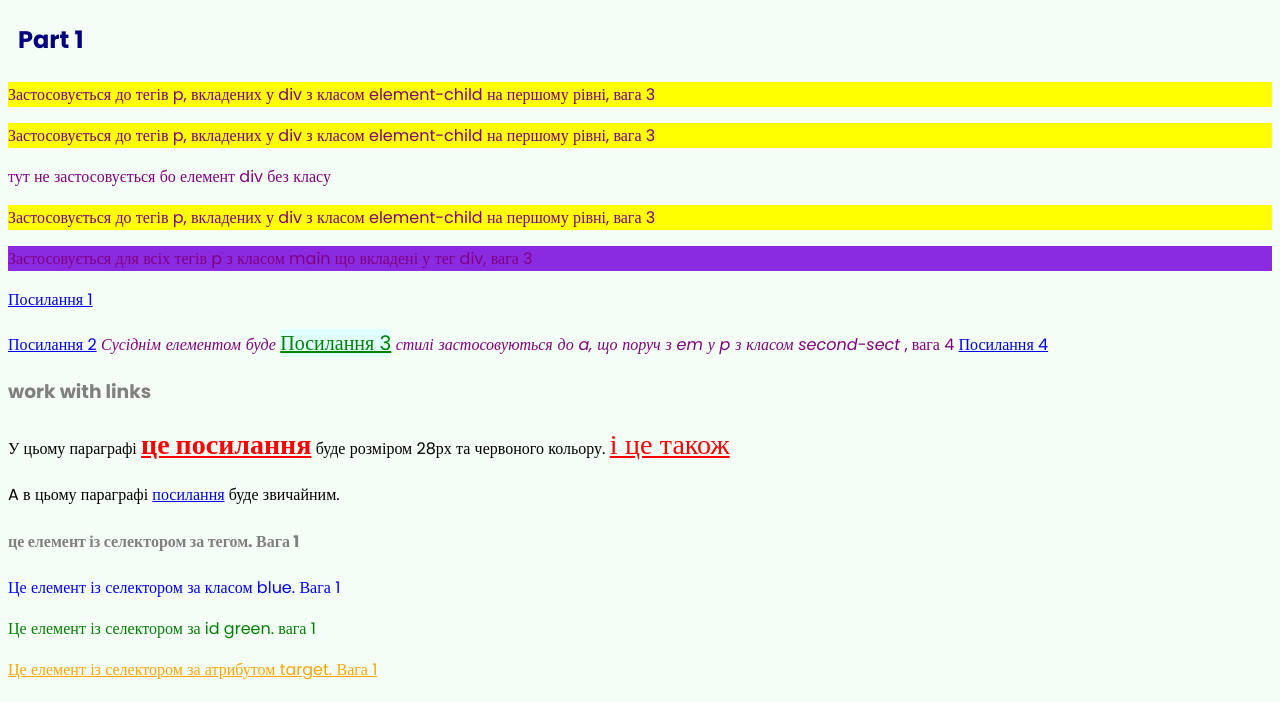
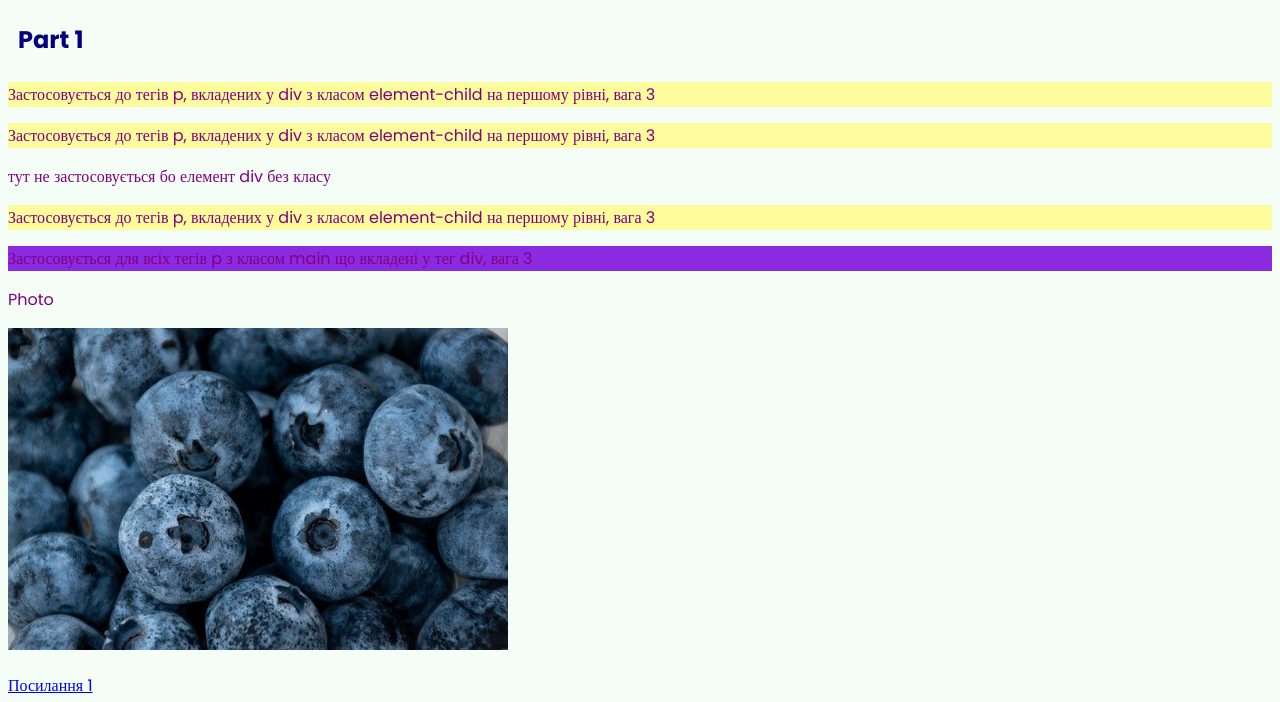
Before and after one commit to Ashamalo/MyHW-5, a plain HTML site: page index.html in a window 1280 px wide. Shown: the part 76-778 px from the top of the page. Drawn offline with Linux system fonts and the light colour scheme.

Commit message:
Created container whith photo

```diff
--- a/css/index.css
+++ b/css/index.css
@@ -13,7 +13,7 @@ h1, h2 {
 }
 
 div.element-child>p {
-    background-color: yellow;
+    background-color: rgb(252, 252, 156);
 }
 
 div p.main {
@@ -101,3 +101,7 @@ form {
     display: flex;
     flex-direction: column;
 }
+
+.image-sect {
+    width: 500px;
+}
--- a/index.html
+++ b/index.html
@@ -31,6 +31,10 @@
             <p class="main">Застосовується для всіх тегів p з класом
                 main що вкладені у тег div, вага 3
             </p>
+        </div>
+        <div>
+            <p>Photo</p>
+            <img class="image-sect" src="./images/blueberries.jpg" alt="blueberries">
         </div>
         <div>
             <p class="second-sect">
```
